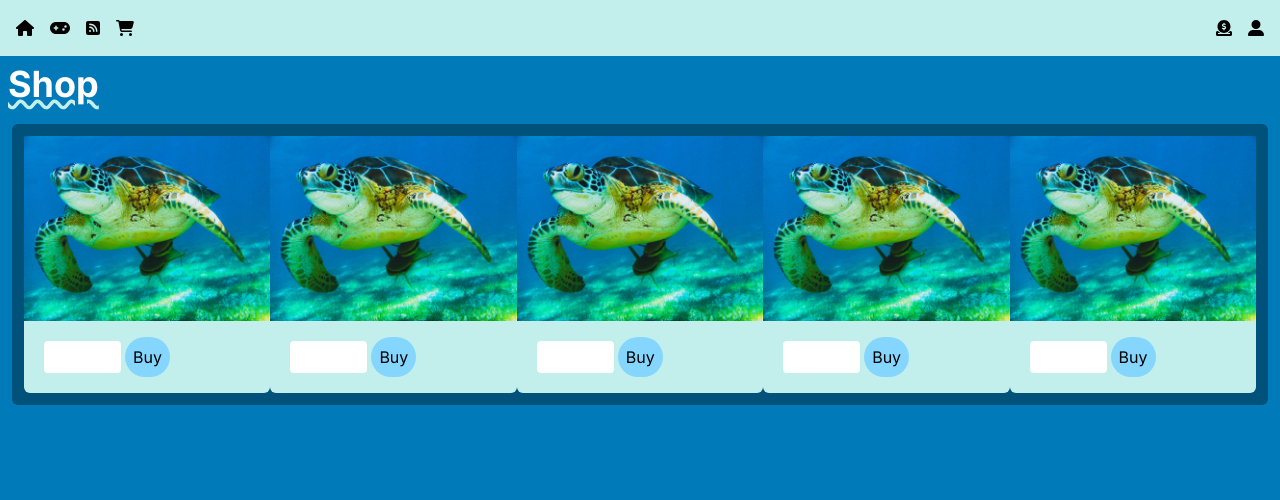
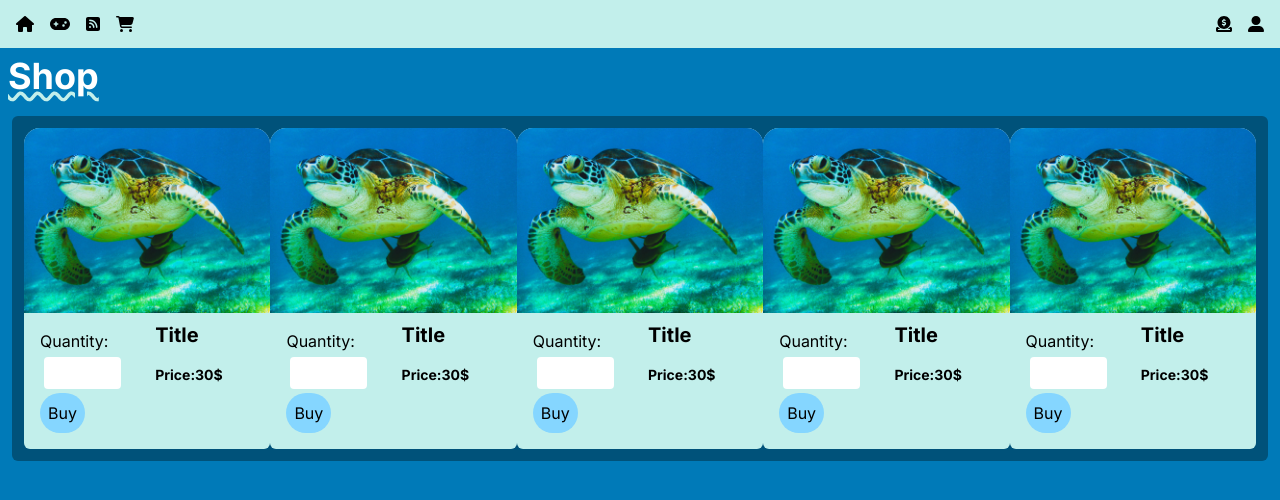
Before and after one commit to fimo3/ocean_cleaning_app, a Next.js app: page /Shop in a window 1280 px wide. Shown: the top 500 px of the page. Built offline with nearby package versions, Linux system fonts and the light colour scheme.

Commit message:
nav+Tooltip+ShopCard

```diff
--- a/app/(components)/Nav.jsx
+++ b/app/(components)/Nav.jsx
@@ -11,29 +11,43 @@ import {
   faUserAlt,
   faUserAltSlash,
 } from "@fortawesome/free-solid-svg-icons";
+import Tooltip from "./Tooltip";
+import TooltipLastChild from "./TooltipLastChild";
 const Nav = () => {
   return (
     <nav className="flex justify-between bg-secondary p-4">
       <div className="flex items-center space-x-4">
         <Link href="/">
+          <Tooltip message={"Home"}>
             <FontAwesomeIcon icon={faHome} />
+          </Tooltip>
         </Link>
         <Link href="../../Simulation">
+          <Tooltip message={"Game"}>
             <FontAwesomeIcon icon={faGamepad} />
+          </Tooltip>
         </Link>
         <Link href="../../Blog">
+          <Tooltip message={"Blog"}>
             <FontAwesomeIcon icon={faSquareRss} />
+          </Tooltip>
         </Link>
         <Link href="../../Shop">
+          <Tooltip message={"Shop"}>
             <FontAwesomeIcon icon={faShoppingCart} />
+          </Tooltip>
         </Link>
       </div>
       <div className="flex items-center space-x-4">
         <Link href="../../Donation">
+          <Tooltip message={"Donate"}>
             <FontAwesomeIcon icon={faCircleDollarToSlot} />
+          </Tooltip>
         </Link>
         <Link href="#">
+          <TooltipLastChild message={"User"}>
             <FontAwesomeIcon icon={faUserAlt} />
+          </TooltipLastChild>
         </Link>
       </div>
     </nav>
--- a/app/(components)/ShopCard.jsx
+++ b/app/(components)/ShopCard.jsx
@@ -1,12 +1,15 @@
 import React from "react";
 import Image from "next/image";
 import img1 from "@/public/kostenurka.png";
+import { Meow_Script } from "next/font/google";
+
 const ShopCard = () => {
   return (
-    <div className="p-0 bg-secondary rounded-md">
-      <Image src={img1} alt="Снимка :>" className="p-0 w-auto" />
-      <a>
+    <div className="p-0 bg-secondary rounded-md rounded-t-2xl">
+      <Image src={img1} alt="Снимка :>" className="p-0 w-auto rounded-t-2xl" />
+      <div className="lg:grid grid-cols-2 xs:grid-cols-1">
         <form>
+          <label>Quantity: </label>
           <input
             id="Quantity"
             name="Quantity"
@@ -17,7 +20,11 @@ const ShopCard = () => {
           ></input>
           <button className="p-2">Buy</button>
         </form>
-      </a>
+        <div>
+          <h4 id="card">Title</h4>
+          <p id="card">Price:30$</p>
+        </div>
+      </div>
     </div>
   );
 };
--- /dev/null
+++ b/app/(components)/Tooltip.jsx
@@ -0,0 +1,10 @@
+export default function Tooltip({ message, children }) {
+  return (
+    <div class="group relative flex ">
+      {children}
+      <span class="absolute top-10 scale-0 transition-all rounded bg-primary-hover p-2 text-xs text-default-text group-hover:scale-100">
+        {message}
+      </span>
+    </div>
+  );
+}
--- /dev/null
+++ b/app/(components)/TooltipLastChild.jsx
@@ -0,0 +1,10 @@
+export default function TooltipLastChild({ message, children }) {
+  return (
+    <div class="group relative flex ">
+      {children}
+      <span class="fixed top-10 scale-0 transition-all rounded bg-primary-hover p-1 text-xs text-default-text group-hover:scale-100">
+        {message}
+      </span>
+    </div>
+  );
+}
--- a/app/globals.css
+++ b/app/globals.css
@@ -12,7 +12,7 @@ p {
 h1#card,
 h2#card,
 h3#card,
-h3#card,
+h4#card,
 p#card {
   @apply font-bold text-black p-2;
 }
```
Lines whose indentation alone changed are shown as unchanged.
